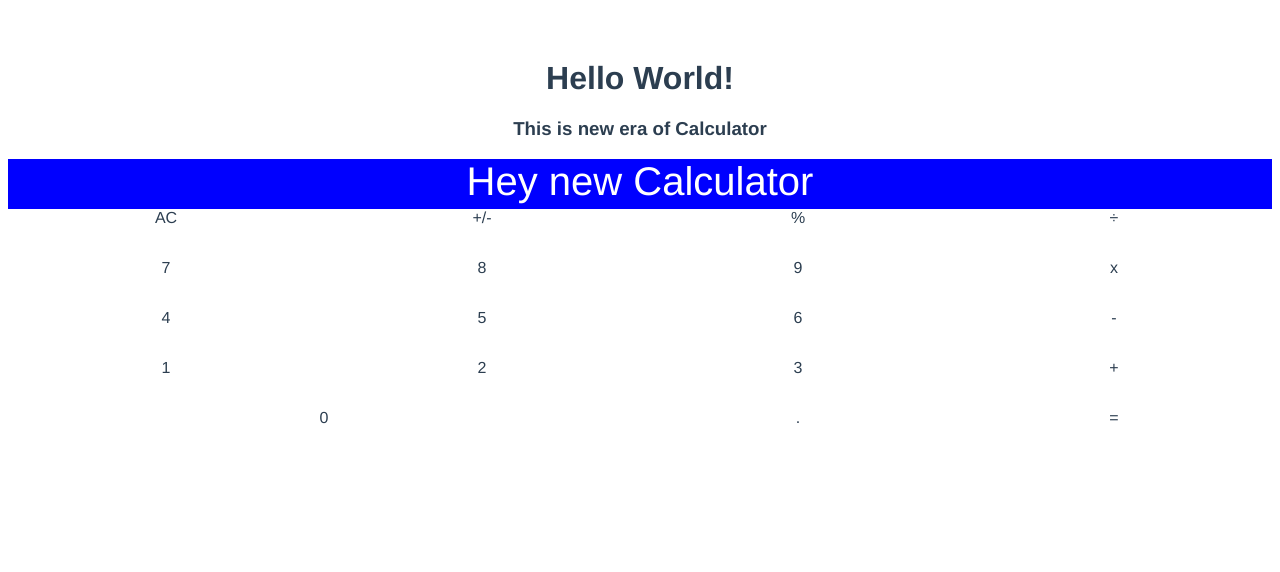
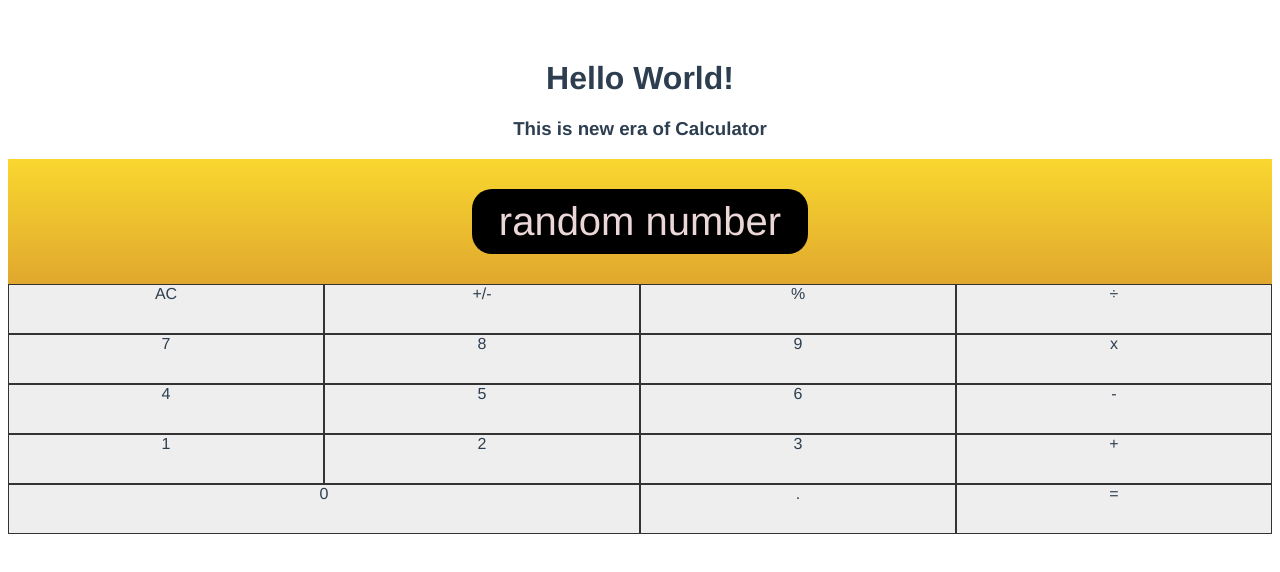
Before and after one commit to ilarioni/calculator-vue.js, a Vue app: page / in a window 1280 px wide. Shown: the top 572 px of the page. Built offline with nearby package versions, Linux system fonts and the light colour scheme.

Commit message:
style colors

```diff
--- a/src/components/Calculator.vue
+++ b/src/components/Calculator.vue
@@ -5,26 +5,26 @@
   </div>
 
   <div class="calculator">
-    <div class="display"> Hey new Calculator </div>
-    <div>AC</div>
-    <div>+/-</div>
-    <div>%</div>
-    <div>÷</div>
-    <div>7</div>
-    <div>8</div>
-    <div>9</div>
-    <div>x</div>
-    <div>4</div>
-    <div>5</div>
-    <div>6</div>
-    <div>-</div>
-    <div>1</div>
-    <div>2</div>
-    <div>3</div>
-    <div>+</div>
-    <div class="zero">0</div>
-    <div>.</div>
-    <div>=</div>
+    <div class="display"> <div class="number"> random number </div> </div>
+    <div class="btn">AC</div>
+    <div class="btn">+/-</div>
+    <div class="btn">%</div>
+    <div class="btn">÷</div>
+    <div class="btn">7</div>
+    <div class="btn">8</div>
+    <div class="btn">9</div>
+    <div class="btn">x</div>
+    <div class="btn">4</div>
+    <div class="btn">5</div>
+    <div class="btn">6</div>
+    <div class="btn">-</div>
+    <div class="btn">1</div>
+    <div class="btn">2</div>
+    <div class="btn">3</div>
+    <div class="btn">+</div>
+    <div class=" btn zero">0</div>
+    <div class="btn">.</div>
+    <div class="btn">=</div>
   </div>
 </template>
 
@@ -44,12 +44,28 @@ export default {
 .display {
   font-size: 40px;
   grid-column: 1 / 5;
-  background-color: blue;
-  color: white;
+  background: linear-gradient( #f9d72f, #e0a82e);
+  /* #e0a82e */
+  color: rgb(235, 215, 215);
+}
+
+.number {
+  width: 25%;
+  margin: 30px auto;
+  padding: 10px;
+  background: #000000;
+  align-content: center;
+  text-align: center;
+  border-radius: 20px;
 }
 
 .zero {
   grid-column: 1 / 3;
 }
 
+.btn {
+  background-color: #eee;
+  border: 1px solid #333;
+}
+
 </style>
```
